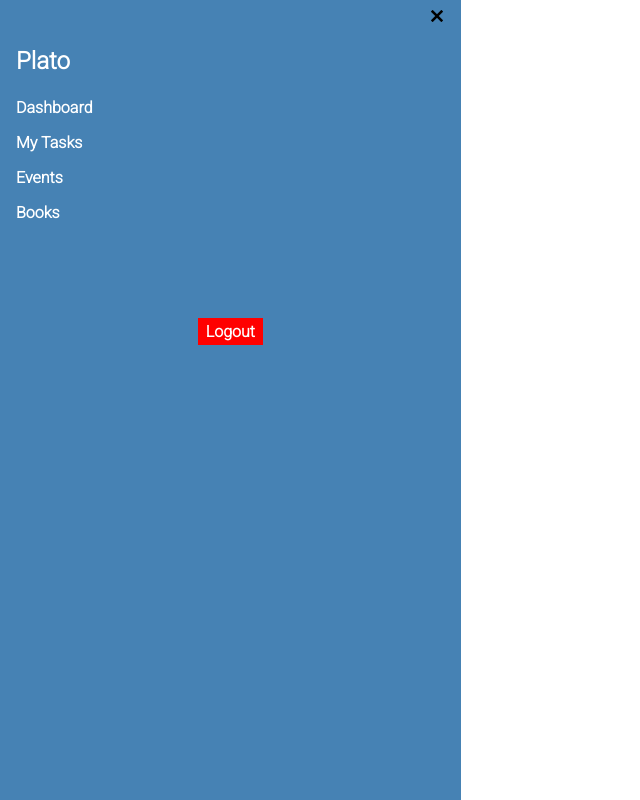
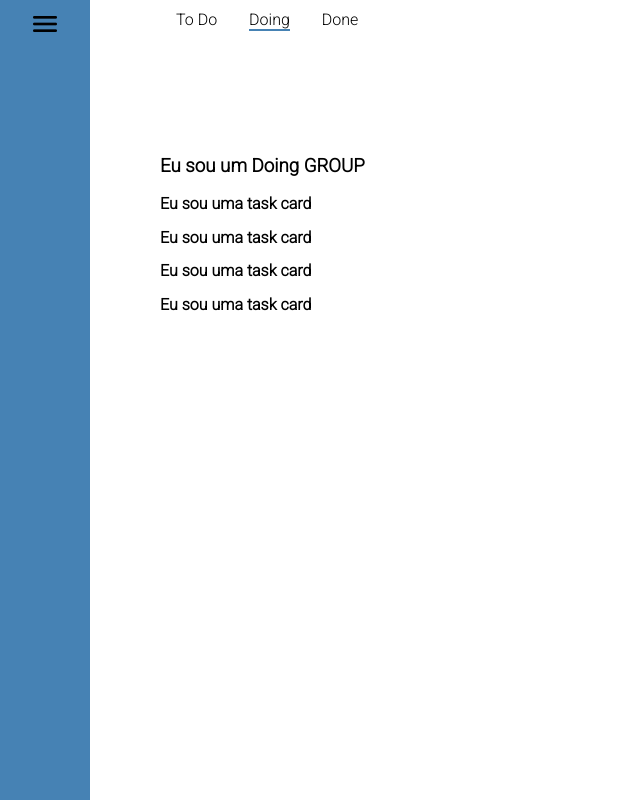
Before and after one commit to f-mantovani/project-3-client, a React (Create React App) app: page /mytasks in a window 1280 px wide. Shown: the whole page, without its empty margins (0-640 px from the left). Built offline with nearby package versions, Linux system fonts and the light colour scheme.

Commit message:
tabs are working, needs to take props

```diff
--- a/src/components/Login/LoginForm.js
+++ b/src/components/Login/LoginForm.js
@@ -6,8 +6,13 @@ import NavLinkPlato from '../../design.system/NavLinkPlato'
 import useFormInput from '../../utils/controllers/useFormInput'
 
 const LoginForm = () => {
-  const { email, password, handleEmailInput, handlePasswordInput, loginUser } =
-    useFormInput()
+  const {
+    email,
+    password,
+    handleEmailInput,
+    handlePasswordInput,
+    loginUser
+  } = useFormInput()
 
   return (
     <>
@@ -34,7 +39,7 @@ const LoginForm = () => {
               ></InputPlato>
             </div>
             <div className='login-btn-group'>
-              <NavLinkPlato to='/signup'>Sign up</NavLinkPlato>
+              <NavLinkPlato logout to='/signup'>Sign up</NavLinkPlato>
               <ButtonPlato onClick={loginUser}>Login</ButtonPlato>
             </div>
           </div>
--- a/src/components/Navbar.js
+++ b/src/components/Navbar.js
@@ -8,7 +8,7 @@ import './Nav/Nav.css'
 
 const Navbar = () => {
 
-  const [ toggle, setToggle ] = useState(false)
+  const [ toggle, setToggle ] = useState(true)
 
   return (
 
--- /dev/null
+++ b/src/components/Tasks/TaskCard.js
@@ -0,0 +1,11 @@
+import React from 'react'
+
+const TaskCard = () => {
+  return (
+    <div className='task-card'>
+      <h4> Eu sou uma task card </h4>
+    </div>
+  )
+}
+
+export default TaskCard
--- /dev/null
+++ b/src/components/Tasks/TaskGroup.css
@@ -0,0 +1,20 @@
+.task-group-container {
+  margin-left: 10em;
+  padding-top: 0.625em;
+  margin-bottom: 6em;
+}
+
+.tabs {
+  display: flex;
+  margin-left: 10em;
+  padding-top: 0.625em;
+  margin-bottom: 6em;
+}
+
+.tabs div {
+  margin: 0 1em;
+}
+
+.active {
+  border-bottom: steelblue 2px solid;
+}
--- /dev/null
+++ b/src/components/Tasks/TaskGroup.js
@@ -0,0 +1,23 @@
+import React, { useState } from 'react'
+import TaskCard from './TaskCard'
+import './TaskGroup.css'
+
+const TaskGroup = ({ children }) => {
+
+
+  return (
+    <>
+      <div className='task-group-container'>
+        <h3>Eu sou um {children} GROUP</h3>
+        <div className={`task-card-grouping ${(children) ? "open-card" : "closed-card" }`}>
+          <TaskCard />
+          <TaskCard />
+          <TaskCard />
+          <TaskCard />
+        </div>
+      </div>
+    </>
+  )
+}
+
+export default TaskGroup
--- a/src/pages/MyTasks/MyTasks.js
+++ b/src/pages/MyTasks/MyTasks.js
@@ -1,11 +1,28 @@
-import React from 'react'
+import React, { useState } from 'react'
 import Navbar from '../../components/Navbar'
+import TaskGroup from '../../components/Tasks/TaskGroup'
 
+const types = [ "To Do", "Doing", "Done"]
 const MyTasks = () => {
+
+const [active, setActive] = useState(types[1])
+
   return (
     <div>
       <Navbar/>
-     MyTasks
+      <div className='tabs'>
+        {types.map(type => (
+          <div
+          key={type}
+          className={active === type && 'active'}
+          onClick={() => setActive(type)}>
+            {type}
+          </div>
+        ))}
+      </div>
+      {active === types[0] && <TaskGroup>To Do</TaskGroup>}
+      {active === types[1] && <TaskGroup>Doing</TaskGroup>}
+      {active === types[2] && <TaskGroup>Done</TaskGroup>}
     </div>
   )
 }
```
